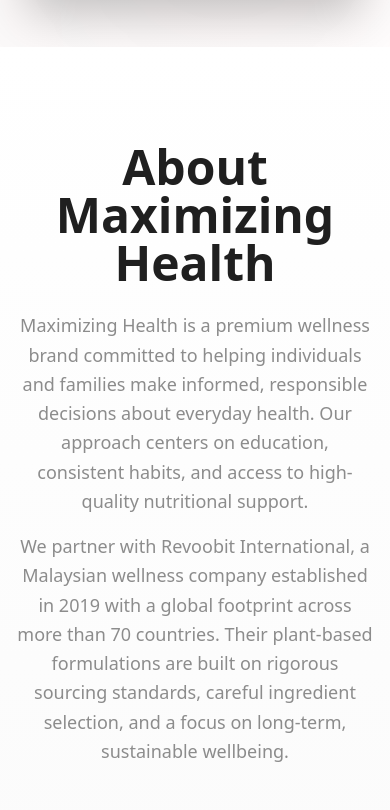
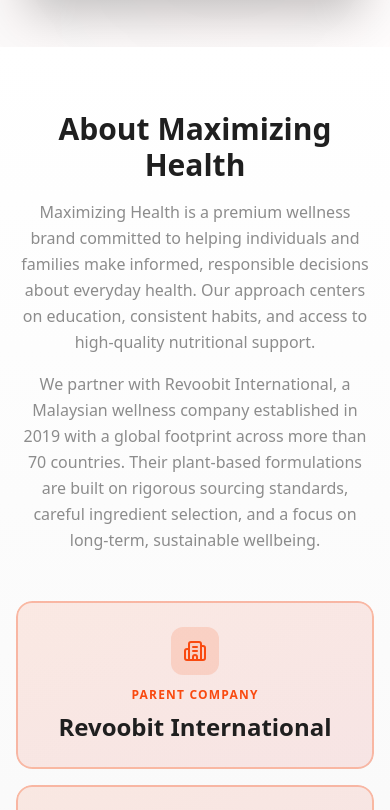
Before and after one commit to clintjeff2/maximizing-health, a Next.js app: page / in a window 390 px wide. Shown: the part 1228-2038 px from the top of the page. Built offline with nearby package versions, Linux system fonts and the light colour scheme.

Commit message:
fix: enhance about section mobile UI with responsive cards and typography

```diff
--- a/components/sections/about.tsx
+++ b/components/sections/about.tsx
@@ -39,15 +39,15 @@ export default function About({ language }: AboutProps) {
   return (
     <section
       id="about"
-      className="py-24 px-4 sm:px-6 lg:px-8 bg-gradient-to-b from-background to-secondary"
+      className="py-16 sm:py-24 px-4 sm:px-6 lg:px-8 bg-gradient-to-b from-background to-secondary"
     >
       <div className="max-w-5xl mx-auto">
-        <div className="space-y-16">
-          <div className="text-center space-y-6">
-            <h2 className="text-5xl sm:text-6xl font-bold text-foreground text-balance">
+        <div className="space-y-12 sm:space-y-16">
+          <div className="text-center space-y-4 sm:space-y-6">
+            <h2 className="text-3xl sm:text-4xl lg:text-5xl xl:text-6xl font-bold text-foreground text-balance">
               {t.title}
             </h2>
-            <div className="space-y-4 text-muted-foreground text-lg leading-relaxed whitespace-pre-line max-w-2xl mx-auto">
+            <div className="space-y-4 text-muted-foreground text-base sm:text-lg leading-relaxed whitespace-pre-line max-w-2xl mx-auto">
               {t.content.split("\n").map((paragraph, idx) => (
                 <p key={idx} className="group-hover:text-foreground transition">
                   {paragraph}
@@ -57,7 +57,7 @@ export default function About({ language }: AboutProps) {
           </div>
 
           {/* Stats - Premium Card Design */}
-          <div className="grid md:grid-cols-3 gap-6">
+          <div className="grid sm:grid-cols-2 md:grid-cols-3 gap-4 sm:gap-6">
             {[
               {
                 label: t.statsLabel.parent,
@@ -77,24 +77,24 @@ export default function About({ language }: AboutProps) {
             ].map((stat, idx) => (
               <div
                 key={idx}
-                className="group relative rounded-3xl overflow-hidden cursor-pointer"
+                className="group relative rounded-2xl sm:rounded-3xl overflow-hidden cursor-pointer"
               >
                 {/* Gradient border effect on hover */}
-                <div className="absolute -inset-1 bg-gradient-to-r from-accent via-red-600 to-accent opacity-0 group-hover:opacity-100 rounded-3xl blur-xl transition duration-500" />
+                <div className="absolute -inset-1 bg-gradient-to-r from-accent via-red-600 to-accent opacity-0 group-hover:opacity-100 rounded-2xl sm:rounded-3xl blur-xl transition duration-500" />
 
-                <div className="relative bg-gradient-to-br from-accent/10 to-red-600/10 rounded-3xl p-8 text-center border-2 border-accent/30 group-hover:border-accent/60 transition-all duration-500 shadow-lg group-hover:shadow-2xl group-hover:-translate-y-2">
+                <div className="relative bg-gradient-to-br from-accent/10 to-red-600/10 rounded-2xl sm:rounded-3xl p-6 sm:p-8 text-center border-2 border-accent/30 group-hover:border-accent/60 transition-all duration-500 shadow-lg group-hover:shadow-2xl group-hover:-translate-y-2">
                   {/* Icon */}
-                  <div className="w-14 h-14 mx-auto mb-4 rounded-2xl bg-accent/15 flex items-center justify-center group-hover:scale-110 transition duration-300">
-                    <stat.icon className="w-7 h-7 text-accent" />
+                  <div className="w-12 h-12 sm:w-14 sm:h-14 mx-auto mb-3 sm:mb-4 rounded-xl sm:rounded-2xl bg-accent/15 flex items-center justify-center group-hover:scale-110 transition duration-300">
+                    <stat.icon className="w-6 h-6 sm:w-7 sm:h-7 text-accent" />
                   </div>
 
                   {/* Label */}
-                  <p className="text-xs font-bold text-accent mb-3 uppercase tracking-widest">
+                  <p className="text-xs font-bold text-accent mb-2 sm:mb-3 uppercase tracking-widest">
                     {stat.label}
                   </p>
 
                   {/* Value */}
-                  <p className="text-3xl font-bold text-foreground group-hover:text-accent transition duration-300">
+                  <p className="text-2xl sm:text-3xl font-bold text-foreground group-hover:text-accent transition duration-300">
                     {stat.value}
                   </p>
                 </div>
```
